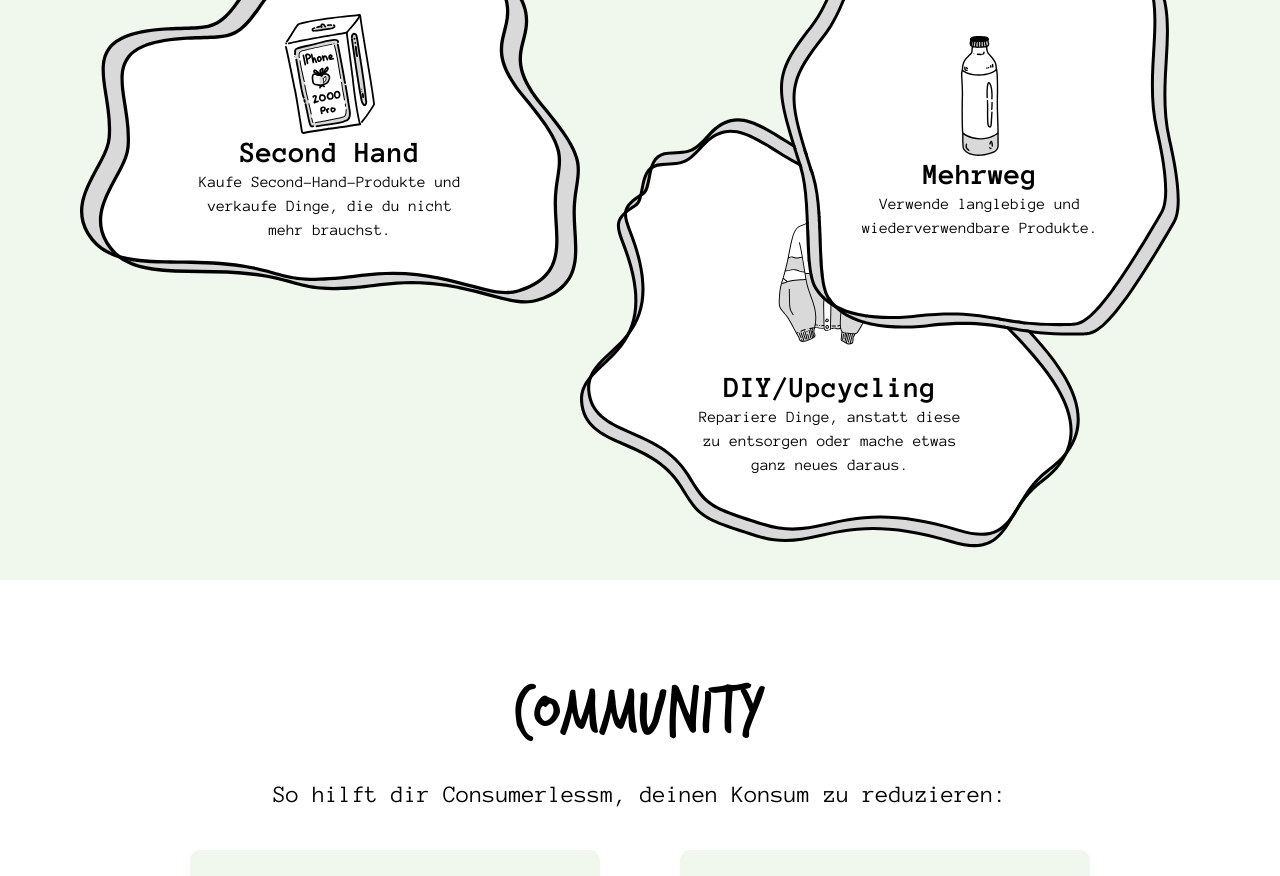
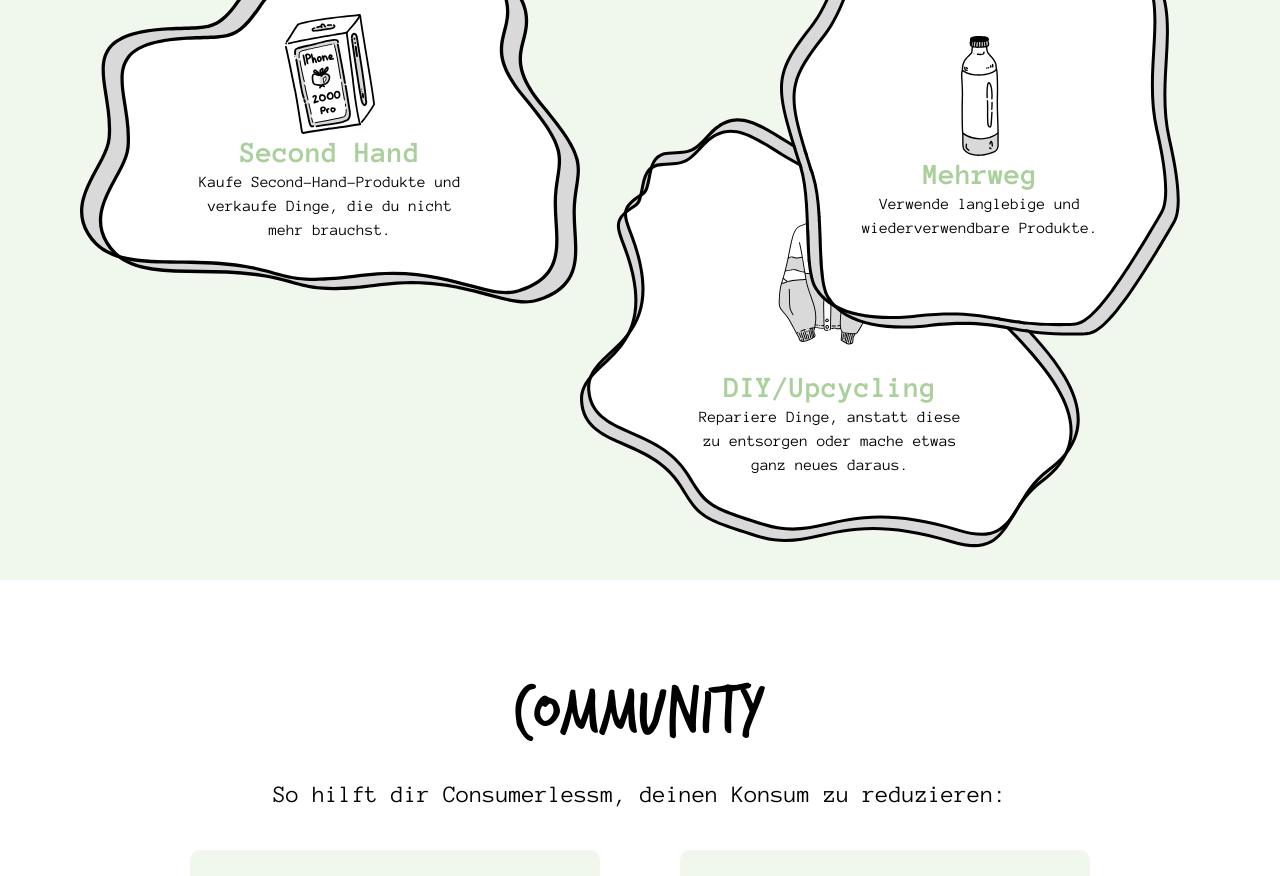
Before and after one commit to Veweevil/DMWT_Gruppe_3_Consumerlessm, a Next.js app: page / in a window 1280 px wide. Shown: the part 1880-2756 px from the top of the page. Built offline with nearby package versions, Linux system fonts and the light colour scheme; no server answers; the database is empty.

Commit message:
'Was du tun kannst' Überschrift farbe angepasst

```diff
--- a/src/app/components/WhatYouCanDo.js
+++ b/src/app/components/WhatYouCanDo.js
@@ -41,7 +41,7 @@ export default function WhatYouCanDo() {
                              justifyContent: "center",
                          }}>
                         <img src="iphone.svg" alt="Iphone Illustration" className="illustration" />
-                        <p className="font-bold text-3xl">Second Hand</p>
+                        <p className="font-bold text-3xl text-[#A9D09A]">Second Hand</p>
                         <p className={"body body-centred"}>Kaufe Second-Hand-Produkte und verkaufe Dinge, die du nicht mehr brauchst.</p>
                     </div>
                 </div>
@@ -70,7 +70,7 @@ export default function WhatYouCanDo() {
                              justifyContent: "center",
                          }}>
                         <img src="jacke-haengend.svg" alt="Jacke Illustration" className="illustration illustration-jacke" />
-                        <p className="font-bold text-3xl">DIY/Upcycling</p>
+                        <p className="font-bold text-3xl text-[#A9D09A]">DIY/Upcycling</p>
                         <p className={"body body-centred"}>Repariere Dinge, anstatt diese zu entsorgen oder mache etwas ganz neues daraus.</p>
                     </div>
                 </div>
@@ -99,7 +99,7 @@ export default function WhatYouCanDo() {
                              justifyContent: "center",
                          }}>
                         <img src="flasche.svg" alt="Flasche Illustration" className="illustration" />
-                        <p className="font-bold text-3xl">Mehrweg</p>
+                        <p className="font-bold text-3xl text-[#A9D09A]">Mehrweg</p>
                         <p className={"body body-centred"}>Verwende langlebige und wiederverwendbare Produkte.</p>
                     </div>
                 </div>
@@ -110,7 +110,7 @@ export default function WhatYouCanDo() {
             {popupInfo && (
                 <div className="popup-container" onClick={closePopup}>
                     <div className="popup-content">
-                        <p className="font-bold text-3xl">{popupInfo.title}</p>
+                        <p className="font-bold text-3xl text-[#A9D09A]">{popupInfo.title}</p>
                         <img src={popupInfo.svg} alt={`${popupInfo.title} Illustration`} className="illustration" />
                         <p style={{ maxWidth: '600px' }}>{popupInfo.content}</p>
                         <button onClick={closePopup} className="bg-[#A9D09A] hover:bg-[#90B883] text-gray-800 px-4 py-2 rounded mt-4">Schließen</button>
```
